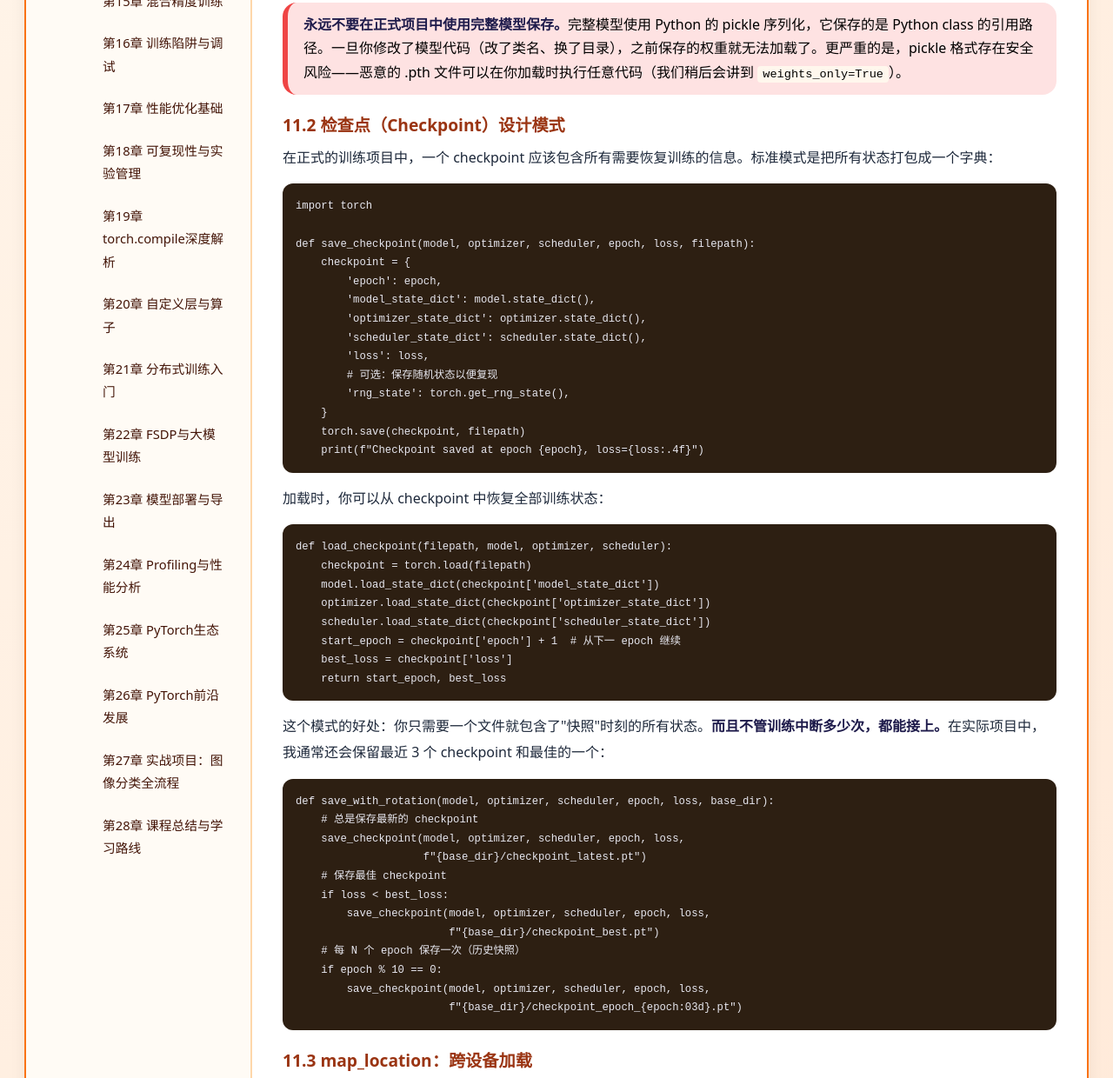
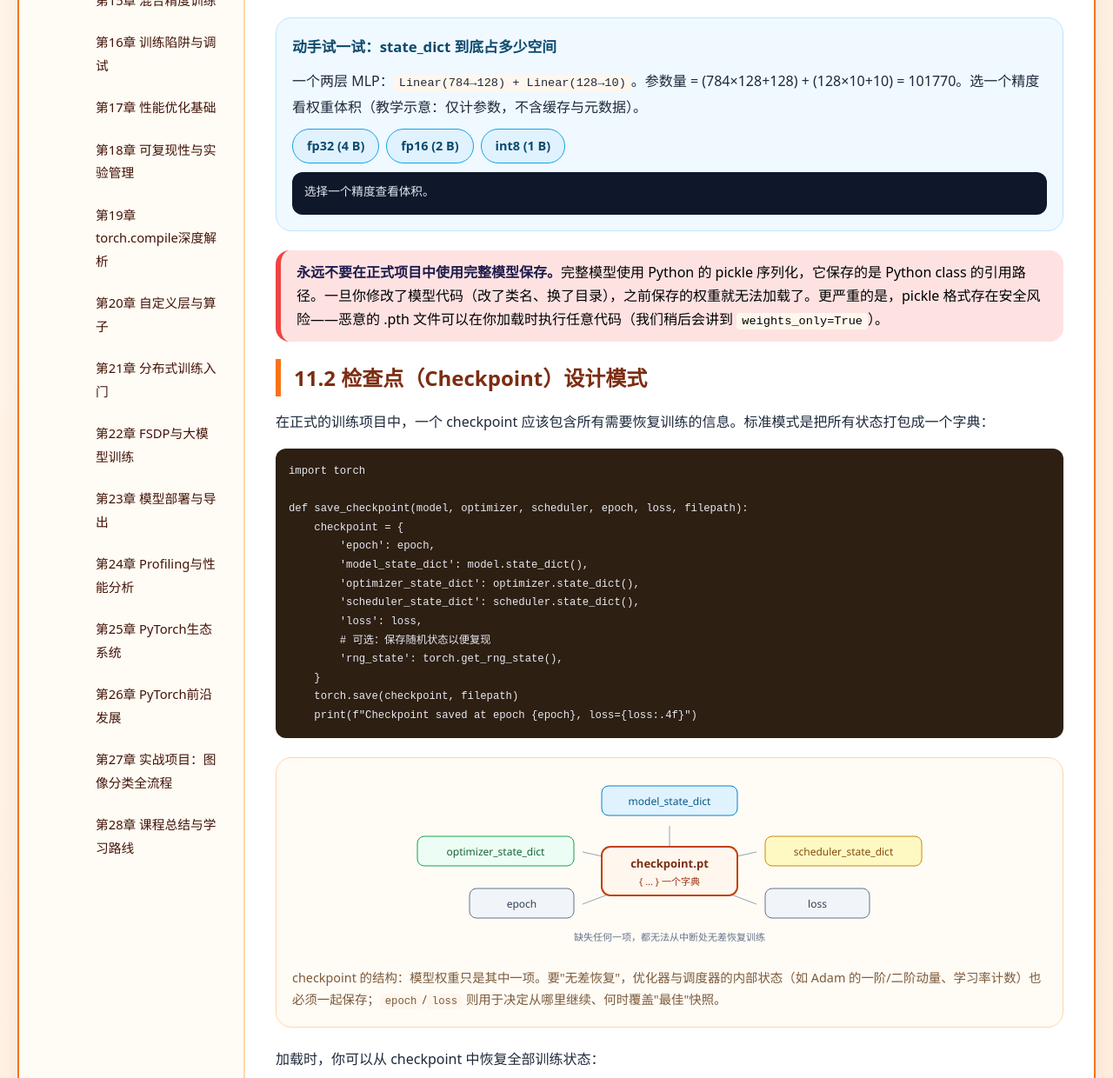
Before and after one commit to 1998x-stack/pytorch-tutorial, a plain HTML site: page 11.html in a window 1280 px wide. Shown: the part 1043-2283 px from the top of the page at 87% size. Drawn offline with Linux system fonts and the light colour scheme.

Commit message:
feat(pytorch-tutorial): 第11章语义化改造，新增checkpoint结构图与state_dict体积计算器

```diff
--- a/11.html
+++ b/11.html
@@ -4,12 +4,21 @@
     <meta charset="UTF-8">
     <meta name="viewport" content="width=device-width, initial-scale=1.0, maximum-scale=1.5, user-scalable=yes">
     <title>第11章 模型保存与加载 — PyTorch教程</title>
+    <style>
+        body { font-family: system-ui, -apple-system, 'PingFang SC', 'Segoe UI', sans-serif; line-height: 1.8; margin: 0; padding: 12px; }
+        .container, .main-content { min-width: 0; }
+        .main-content { overflow-x: auto; }
+        pre { overflow-x: auto; max-width: 100%; }
+        pre, code { font-family: 'JetBrains Mono', ui-monospace, monospace; }
+        table { max-width: 100%; }
+        img, svg { max-width: 100%; }
+    </style>
     <link rel="stylesheet" href="theme.css">
 </head>
 <body>
 <div class="double-border">
 <div class="container">
-    <div class="sidebar">
+    <nav class="sidebar" aria-label="课程目录">
         <h3>🔥 课程目录</h3>
         <ul class="chapter-list">
             <li><a href="01.html">第1章 初识PyTorch</a></li>
@@ -41,10 +50,10 @@
             <li><a href="27.html">第27章 实战项目：图像分类全流程</a></li>
             <li><a href="28.html">第28章 课程总结与学习路线</a></li>
         </ul>
-    </div>
-    <div class="main-content">
+    </nav>
+    <main class="main-content">
 
-<h2>第11章 模型保存与加载</h2>
+<h1>第11章 模型保存与加载</h1>
 
 <p>大家好，我是你们的讲师。</p>
 
@@ -52,7 +61,7 @@
 
 <p>2019 年，我参加 Kaggle 的一个比赛，训练了整整 72 小时，模型在验证集上达到了当时的最优成绩。我随手用 <code>torch.save(model, 'model.pth')</code> 保存了模型，然后心满意足地去睡觉。第二天起来想继续训练——发现模型加载后完全没办法接着训练，因为优化器的状态和 epoch 信息都没保存。更要命的是，我保存模型的那个环境有 GPU，但我当天想在一台新机器上做推断，那台机器只有 CPU——结果一加载就报 CUDA 错误。这个故事告诉我们：<strong>模型保存不是存个 .pth 文件那么简单</strong>。这一章我们来系统性地解决这些问题。</p>
 
-<h3>11.1 state_dict() vs 完整模型保存</h3>
+<h2>11.1 state_dict() vs 完整模型保存</h2>
 
 <p>PyTorch 提供了两种保存方式，适用场景完全不同：</p>
 
@@ -106,11 +115,39 @@ model.load_state_dict(torch.load('model_state.pth'))</code></pre>
     </tbody>
 </table>
 
+<div class="demo" role="group" aria-labelledby="d11-h">
+    <h4 id="d11-h">动手试一试：state_dict 到底占多少空间</h4>
+    <p style="margin:6px 0;">一个两层 MLP：<code>Linear(784→128) + Linear(128→10)</code>。参数量 = (784×128+128) + (128×10+10) = 101770。选一个精度看权重体积（教学示意：仅计参数，不含缓存与元数据）。</p>
+    <div class="controls">
+        <button type="button" data-bytes="4" aria-pressed="false">fp32 (4 B)</button>
+        <button type="button" data-bytes="2" aria-pressed="false">fp16 (2 B)</button>
+        <button type="button" data-bytes="1" aria-pressed="false">int8 (1 B)</button>
+    </div>
+    <div class="out" id="d11-out" aria-live="polite">选择一个精度查看体积。</div>
+</div>
+<script>
+(function () {
+    var out = document.getElementById('d11-out');
+    var params = (784 * 128 + 128) + (128 * 10 + 10);
+    var btns = document.querySelectorAll('.demo [data-bytes]');
+    btns.forEach(function (btn) {
+        btn.addEventListener('click', function () {
+            btns.forEach(function (o) { o.setAttribute('aria-pressed', 'false'); });
+            btn.setAttribute('aria-pressed', 'true');
+            var b = +btn.dataset.bytes, bytes = params * b;
+            var mib = bytes / (1024 * 1024);
+            out.textContent = '参数量 = ' + params.toLocaleString() + '\n' +
+                '每参数 ' + b + ' 字节 → ' + bytes.toLocaleString() + ' 字节 ≈ ' + mib.toFixed(2) + ' MiB';
+        });
+    });
+})();
+</script>
+
 <div class="warning">
     <strong>永远不要在正式项目中使用完整模型保存。</strong>完整模型使用 Python 的 pickle 序列化，它保存的是 Python class 的引用路径。一旦你修改了模型代码（改了类名、换了目录），之前保存的权重就无法加载了。更严重的是，pickle 格式存在安全风险——恶意的 .pth 文件可以在你加载时执行任意代码（我们稍后会讲到 <code>weights_only=True</code>）。
 </div>
 
-<h3>11.2 检查点（Checkpoint）设计模式</h3>
+<h2>11.2 检查点（Checkpoint）设计模式</h2>
 
 <p>在正式的训练项目中，一个 checkpoint 应该包含所有需要恢复训练的信息。标准模式是把所有状态打包成一个字典：</p>
 
@@ -128,6 +165,35 @@ def save_checkpoint(model, optimizer, scheduler, epoch, loss, filepath):
     }
     torch.save(checkpoint, filepath)
     print(f"Checkpoint saved at epoch {epoch}, loss={loss:.4f}")</code></pre>
+
+<figure class="teach-fig">
+    <svg viewBox="0 0 620 210" role="img" aria-labelledby="f11-t f11-d">
+        <title id="f11-t">一个 checkpoint 字典包含的状态组件</title>
+        <desc id="f11-d">中央的 checkpoint.pt 是一个字典，包含 model_state_dict、optimizer_state_dict、scheduler_state_dict、epoch 与 loss 等条目；逐步加载它们才能从中断处无差恢复训练。</desc>
+        <g font-family="'PingFang SC','Segoe UI',system-ui,sans-serif">
+            <line x1="310" y1="84" x2="310" y2="60" stroke="#94a3b8"/>
+            <line x1="310" y1="112" x2="210" y2="90" stroke="#94a3b8"/>
+            <line x1="310" y1="112" x2="210" y2="150" stroke="#94a3b8"/>
+            <line x1="310" y1="112" x2="410" y2="90" stroke="#94a3b8"/>
+            <line x1="310" y1="112" x2="410" y2="150" stroke="#94a3b8"/>
+            <rect x="232" y="84" width="156" height="56" rx="10" fill="#fff7ed" stroke="#c2410c" stroke-width="2"/>
+            <text x="310" y="108" font-size="13" font-weight="700" fill="#7c2d12" text-anchor="middle">checkpoint.pt</text>
+            <text x="310" y="128" font-size="11" fill="#9a3412" text-anchor="middle">{ ... } 一个字典</text>
+            <rect x="232" y="14" width="156" height="34" rx="8" fill="#e0f2fe" stroke="#0284c7"/>
+            <text x="310" y="36" font-size="12" fill="#075985" text-anchor="middle">model_state_dict</text>
+            <rect x="20" y="72" width="180" height="34" rx="8" fill="#ecfdf5" stroke="#16a34a"/>
+            <text x="110" y="94" font-size="12" fill="#166534" text-anchor="middle">optimizer_state_dict</text>
+            <rect x="420" y="72" width="180" height="34" rx="8" fill="#fef9c3" stroke="#ca8a04"/>
+            <text x="510" y="94" font-size="12" fill="#854d0e" text-anchor="middle">scheduler_state_dict</text>
+            <rect x="80" y="132" width="120" height="34" rx="8" fill="#f1f5f9" stroke="#64748b"/>
+            <text x="140" y="154" font-size="12" fill="#334155" text-anchor="middle">epoch</text>
+            <rect x="420" y="132" width="120" height="34" rx="8" fill="#f1f5f9" stroke="#64748b"/>
+            <text x="480" y="154" font-size="12" fill="#334155" text-anchor="middle">loss</text>
+            <text x="310" y="192" font-size="11" fill="#64748b" text-anchor="middle">缺失任何一项，都无法从中断处无差恢复训练</text>
+        </g>
+    </svg>
+    <figcaption>checkpoint 的结构：模型权重只是其中一项。要"无差恢复"，优化器与调度器的内部状态（如 Adam 的一阶/二阶动量、学习率计数）也必须一起保存；<code>epoch</code>/<code>loss</code> 则用于决定从哪里继续、何时覆盖"最佳"快照。</figcaption>
+</figure>
 
 <p>加载时，你可以从 checkpoint 中恢复全部训练状态：</p>
 
@@ -155,7 +221,7 @@ def save_checkpoint(model, optimizer, scheduler, epoch, loss, filepath):
         save_checkpoint(model, optimizer, scheduler, epoch, loss,
                         f"{base_dir}/checkpoint_epoch_{epoch:03d}.pt")</code></pre>
 
-<h3>11.3 map_location：跨设备加载</h3>
+<h2>11.3 map_location：跨设备加载</h2>
 
 <p>上面的"踩坑"故事里，那个在 CPU 机器上加载 GPU 模型的惨痛经历，实际上有一个标准解决方案——<code>map_location</code> 参数：</p>
 
@@ -210,7 +276,7 @@ checkpoint = torch.load('checkpoint.pt',
     </tbody>
 </table>
 
-<h3>11.4 weights_only=True 与安全</h3>
+<h2>11.4 weights_only=True 与安全</h2>
 
 <p>2023 年，安全研究人员发现了一个令人不安的事实：<strong>恶意的 .pth 文件可以利用 pickle 的任意代码执行漏洞，在加载模型时植入病毒</strong>。攻击者可以训练一个完全正常的模型，但在保存时通过特殊的 pickle 操作插入恶意代码。你加载这个模型时，恶意代码就会被执行。</p>
 
@@ -232,7 +298,7 @@ checkpoint = torch.load('model.pth', weights_only=True)
     </ul>
 </div>
 
-<h3>11.5 版本兼容性陷阱</h3>
+<h2>11.5 版本兼容性陷阱</h2>
 
 <p>PyTorch 不同版本之间保存的权重文件可能不兼容。这是一个容易被忽视的问题：</p>
 
@@ -258,7 +324,7 @@ checkpoint = torch.load('model.pth', weights_only=True)
         <a href="index.html">📖 返回目录</a>
         <a href="12.html">下一章 →</a>
     </div>
-    </div>
+    </main>
 </div>
 </div>
 </body>
```
